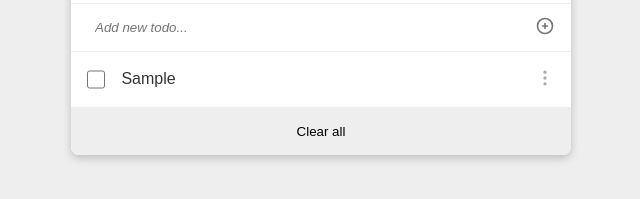
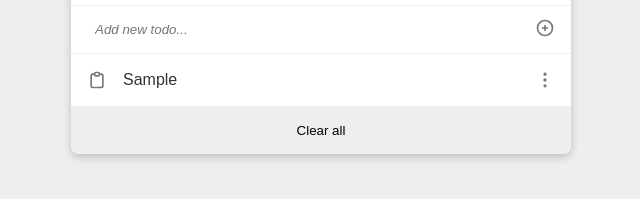
Before and after one commit to ahangarha/MV-ToDo-List, a website built with webpack: page src/index.html in a window 1280 px wide. Both pictures are taken after typing "Sample" into the empty fields and a click on the button 864 px from the left and 400 px from the top of the page. Shown: the part 345-544 px from the top of the page, 319-959 px from the left. Built offline with nearby package versions, Linux system fonts and the light colour scheme.

Commit message:
redesign todo list items

```diff
--- a/src/modules/todoList.js
+++ b/src/modules/todoList.js
@@ -38,23 +38,53 @@ export default class TodoList {
     const li = document.createElement('li');
     li.classList.add('todo');
 
-    const label = document.createElement('label');
-    const chkbox = document.createElement('input');
+    const completionIcon = document.createElement('button');
+    completionIcon.setAttribute('type', 'button');
+    completionIcon.classList.add('completionIcon', 'icon');
+    completionIcon.innerHTML = `
+    <svg
+      class="icon"
+      fill="none"
+      stroke="currentColor"
+      viewBox="0 0 24 24"
+      xmlns="http://www.w3.org/2000/svg"
+    >
+      <path
+        stroke-linecap="round"
+        stroke-linejoin="round"
+        stroke-width="2"
+        d="M9 5H7a2 2 0 00-2 2v12a2 2 0 002 2h10a2 2 0 002-2V7a2 2 0 00-2-2h-2M9 5a2 2 0 002 2h2a2 2 0 002-2M9 5a2 2 0 012-2h2a2 2 0 012 2"
+      ></path>
+    </svg>
+    <svg
+      class="icon"
+      fill="none"
+      stroke="currentColor"
+      viewBox="0 0 24 24"
+      xmlns="http://www.w3.org/2000/svg"
+    >
+      <path
+        stroke-linecap="round"
+        stroke-linejoin="round"
+        stroke-width="2"
+        d="M9 5H7a2 2 0 00-2 2v12a2 2 0 002 2h10a2 2 0 002-2V7a2 2 0 00-2-2h-2M9 5a2 2 0 002 2h2a2 2 0 002-2M9 5a2 2 0 012-2h2a2 2 0 012 2m-6 9l2 2 4-4"
+      ></path>
+    </svg>
+    `;
 
-    chkbox.setAttribute('type', 'checkbox');
+    const description = document.createElement('input');
+    description.setAttribute('type', 'text');
+    description.setAttribute('name', 'description');
+    description.setAttribute('disabled', '');
+    description.setAttribute('value', todo.description);
+    description.classList.add('description');
 
-    if (todo.completed) {
-      chkbox.setAttribute('checked', 'checked');
-      label.classList.add('checked');
-    }
+    const actionIcon = document.createElement('div');
+    actionIcon.classList.add('actionIcon', 'icon');
 
-    label.appendChild(chkbox);
-    label.innerHTML += todo.description;
-
-    const dragBtn = document.createElement('button');
-    dragBtn.setAttribute('type', 'button');
-    dragBtn.innerHTML = `
-    <button type="button">
+    const dragIcon = document.createElement('button');
+    dragIcon.setAttribute('type', 'button');
+    dragIcon.innerHTML = `
     <svg
       class="icon"
       fill="none"
@@ -69,10 +99,36 @@ export default class TodoList {
         d="M12 5v.01M12 12v.01M12 19v.01M12 6a1 1 0 110-2 1 1 0 010 2zm0 7a1 1 0 110-2 1 1 0 010 2zm0 7a1 1 0 110-2 1 1 0 010 2z"
       ></path>
     </svg>
-    </button>`;
+    `;
 
-    li.appendChild(label);
-    li.appendChild(dragBtn);
+    const deleteIcon = document.createElement('button');
+    deleteIcon.setAttribute('type', 'button');
+    deleteIcon.innerHTML = `
+    <svg
+      class="icon"
+      fill="none"
+      stroke="currentColor"
+      viewBox="0 0 24 24"
+      xmlns="http://www.w3.org/2000/svg"
+    >
+      <path
+        stroke-linecap="round"
+        stroke-linejoin="round"
+        stroke-width="2"
+        d="M19 7l-.867 12.142A2 2 0 0116.138 21H7.862a2 2 0 01-1.995-1.858L5 7m5 4v6m4-6v6m1-10V4a1 1 0 00-1-1h-4a1 1 0 00-1 1v3M4 7h16"
+      ></path>
+    </svg>
+    `;
+
+    actionIcon.appendChild(dragIcon);
+
+    if (todo.completed) {
+      li.classList.add('completed');
+    }
+
+    li.appendChild(completionIcon);
+    li.appendChild(description);
+    li.appendChild(actionIcon);
     this.wrapper.appendChild(li);
   }
 
--- a/src/style.css
+++ b/src/style.css
@@ -21,6 +21,8 @@ a {
 }
 
 button {
+  border: none;
+  background: none;
   cursor: pointer;
 }
 
@@ -106,36 +108,70 @@ body {
 #todo-list li.todo {
   padding: 1rem;
   display: flex;
+  gap: 1rem;
   align-items: center;
-  justify-content: space-between;
+  justify-content: stretch;
   border-bottom: 1px solid #eee;
 }
 
-#todo-list li.todo label {
-  display: flex;
-  align-items: center;
-  gap: 1rem;
+#todo-list li.todo.active {
+  background-color: rgb(220, 255, 243);
 }
 
-#todo-list li.todo label.checked {
-  text-decoration: line-through;
-  color: var(--color-gray-light);
+#todo-list li.todo .completionIcon {
+  overflow: hidden;
+  display: flex;
+  flex-grow: 0;
+  border: none;
+  background: none;
 }
 
-#todo-list li.todo label input {
-  width: 1.15rem;
-  height: 1.15rem;
+#todo-list li.todo .completionIcon > svg {
+  flex-shrink: 0;
 }
 
-#todo-list li.todo button {
+#todo-list li.todo .completionIcon > svg:first-child {
+  padding-left: 0;
+  transition-duration: 300ms;
+  color: var(--color-gray);
+}
+
+#todo-list li.todo.completed .completionIcon > svg:first-child {
+  margin-left: -1.25rem;
+}
+
+#todo-list li.todo .description {
+  flex-grow: 1;
   border: none;
   background: none;
-  color: var(--color-gray-light);
+  font-size: 1rem;
+  color: var(--color-primary);
+}
+
+#todo-list li.todo.completed .description {
+  text-decoration: line-through;
+  color: var(--color-gray);
+}
+
+#todo-list li.todo .actionIcon {
+  overflow: hidden;
+  display: flex;
+  flex-grow: 0;
+}
+
+#todo-list li.todo .actionIcon > button {
+  flex-shrink: 0;
+}
+
+#todo-list li.todo .actionIcon > button:first-child {
+  padding-left: 0;
+  transition-duration: 300ms;
+  color: var(--color-gray);
   cursor: move;
 }
 
-#todo-list li.todo button:hover {
-  color: var(--color-primary);
+#todo-list li.todo.active .actionIcon > button:first-child {
+  margin-left: -1.25rem;
 }
 
 #clear-all {
```
Lines whose indentation alone changed are shown as unchanged.
